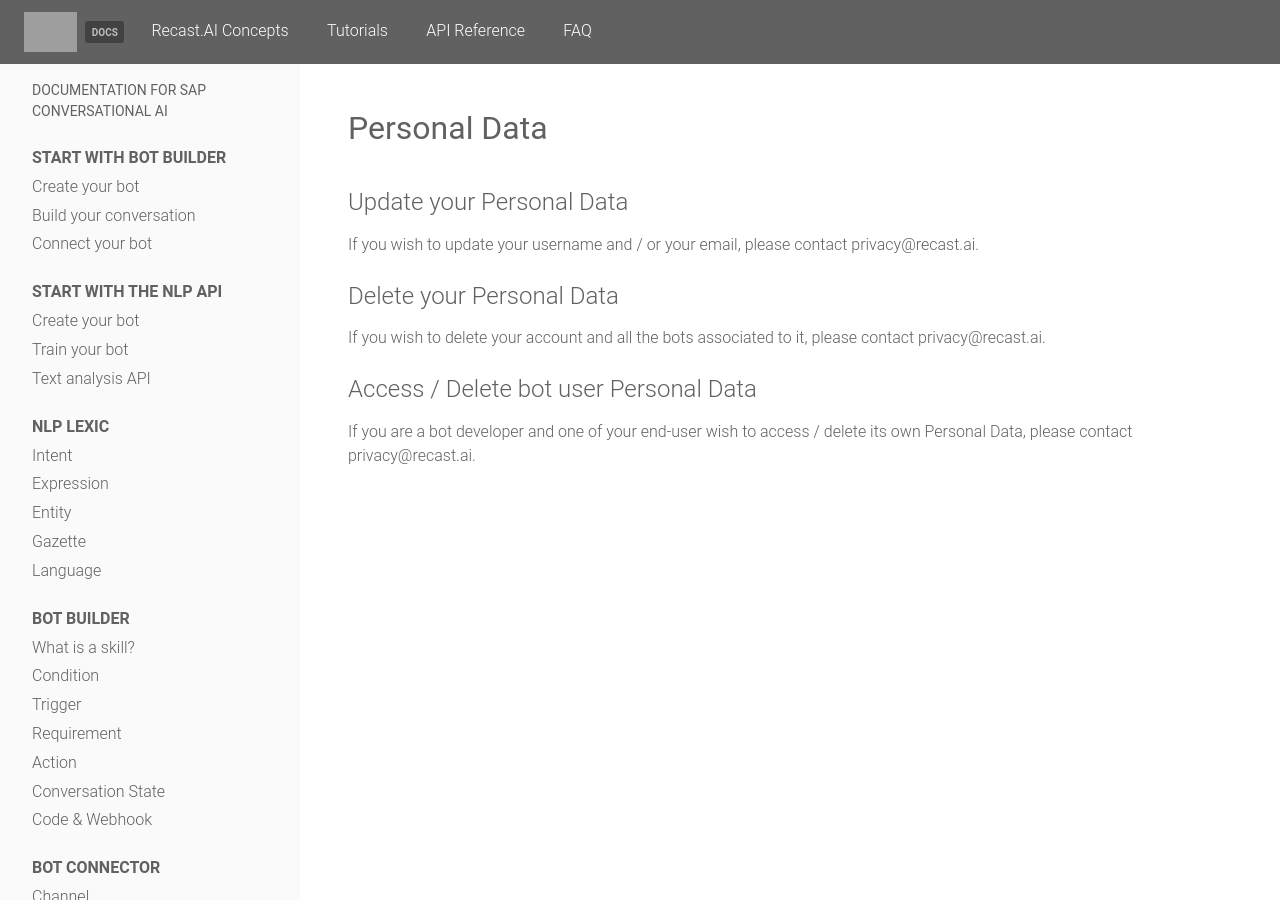
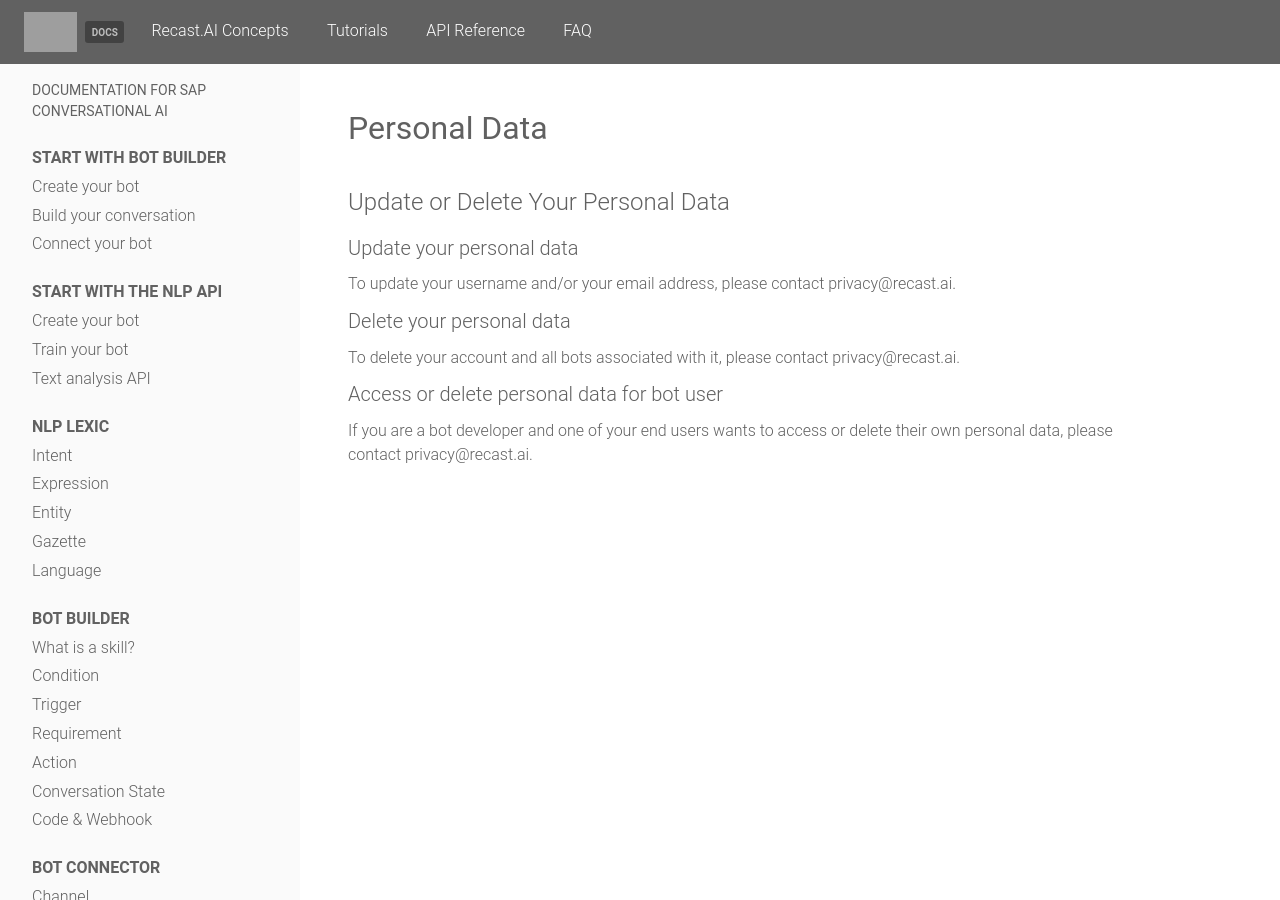
Before and after one commit to SAP-archive/docs, a Jekyll site: the page built from personal_data.md, in a window 1280 px wide and 900 px high. Built offline with Jekyll 4.4.1, drawn with Linux system fonts in a browser that asks for light colours; nearby versions of some CDN libraries; a style sheet for code colours, icons or effects is not loaded; grey boxes are pictures that could not be loaded.

Commit message:
upd(personal-data) improve wording

```diff
--- a/personal_data.md
+++ b/personal_data.md
@@ -4,14 +4,16 @@
 permalink: /personal-data/
 ---
 
-## Update your Personal Data
+## Update or Delete Your Personal Data
 
-If you wish to update your username and / or your email, please contact privacy@recast.ai.
+### Update your personal data
 
-## Delete your Personal Data
+To update your username and/or your email address, please contact privacy@recast.ai.
 
-If you wish to delete your account and all the bots associated to it, please contact privacy@recast.ai.
+### Delete your personal data
 
-## Access / Delete bot user Personal Data
+To delete your account and all bots associated with it, please contact privacy@recast.ai.
 
-If you are a bot developer and one of your end-user wish to access / delete its own Personal Data, please contact privacy@recast.ai.
+### Access or delete personal data for bot user
+
+If you are a bot developer and one of your end users wants to access or delete their own personal data, please contact privacy@recast.ai.
```
